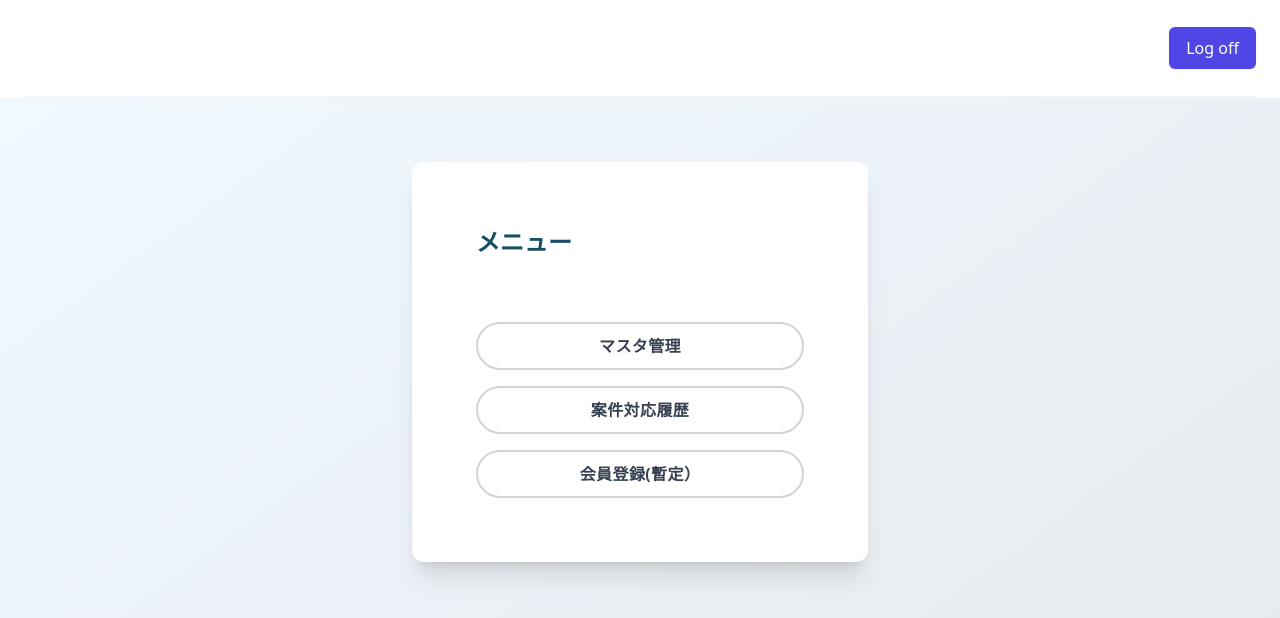
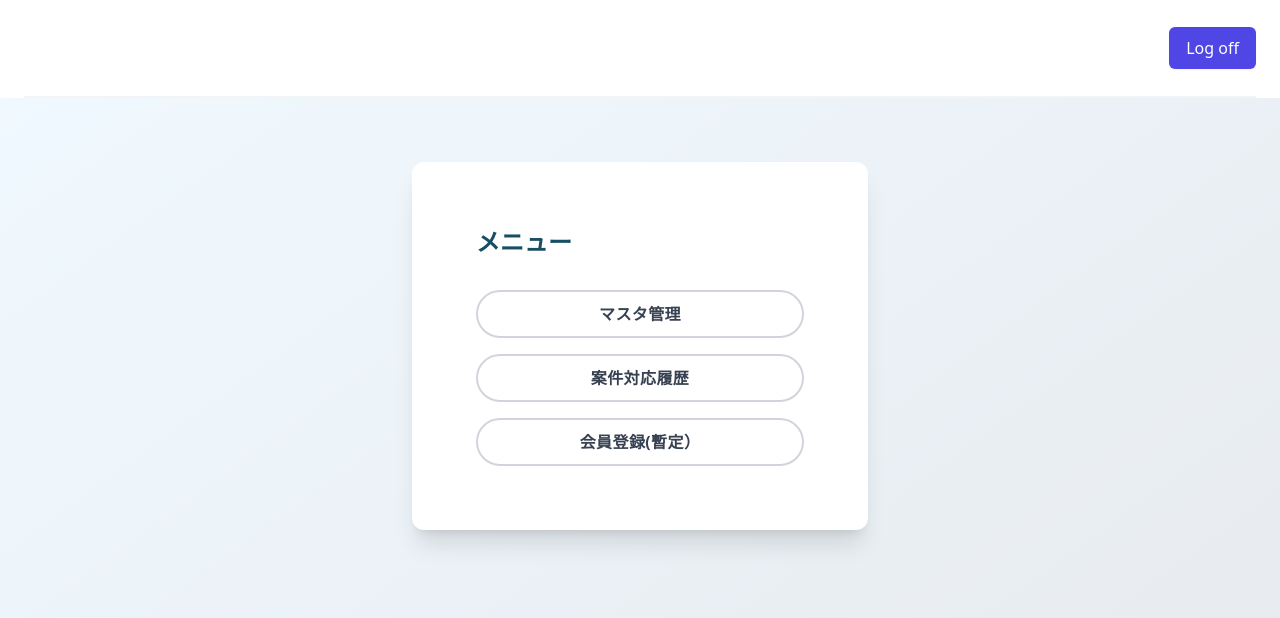
Before and after one commit to myantyuWorld/stackies-app, a Vue app in the folder frontend/vite_fast/: page /menu in a window 1280 px wide. Shown: the top 618 px of the page. Built offline with nearby package versions, Linux system fonts and the light colour scheme.

Commit message:
Modify ui menu

```diff
--- a/frontend/vite_fast/src/views/MenuView.vue
+++ b/frontend/vite_fast/src/views/MenuView.vue
@@ -6,10 +6,9 @@
                     <div class="rounded-xl bg-white shadow-xl">
                         <div class="p-6 sm:p-16">
                             <div class="space-y-4">
-
                                 <h2 class="mb-8 text-2xl text-cyan-900 font-bold">メニュー</h2>
                             </div>
-                            <div class="mt-16 grid space-y-4">
+                            <div class="mt-4 grid space-y-4">
                                 <button
                                     class="group h-12 px-6 border-2 border-gray-300 rounded-full transition duration-300 hover:border-blue-400 focus:bg-blue-50 active:bg-blue-100">
                                     <div class="relative flex items-center space-x-4 justify-center">
```
